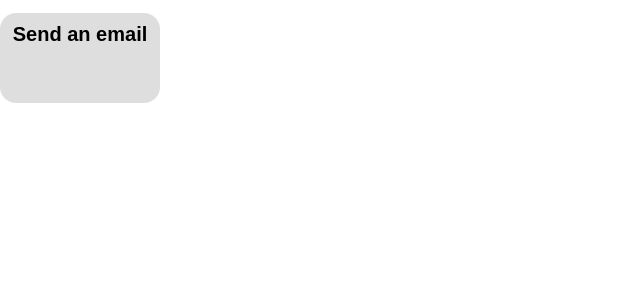
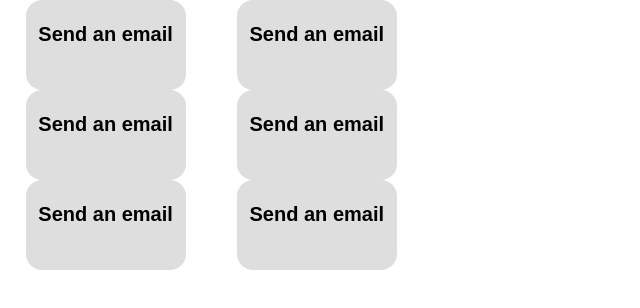
Before and after one commit to LenaWang03/TreeHacks-2024, a React (Vite) app in the folder client/: page / in a window 1280 px wide. Shown: the top 308 px of the page, without its empty margins (0-640 px from the left). Built offline with nearby package versions, Linux system fonts and the light colour scheme.

Commit message:
default prompts group

```diff
--- a/client/src/App.tsx
+++ b/client/src/App.tsx
@@ -1,8 +1,9 @@
-import DefaultPrompt from "./components/DefaultPrompt/DefaultPrompt";
+import DefaultPrompts from "./components/DefaultPrompts/DefaultPrompt/DefaultPrompts";
+
 function App() {
   return (
     <>
-      <DefaultPrompt />
+      <DefaultPrompts />
     </>
   );
 }
--- /dev/null
+++ b/client/src/components/DefaultPrompts/DefaultPrompt/DefaultPrompts.css
@@ -0,0 +1,7 @@
+.prompt-group {
+  display: flex;
+  width: 33%;
+  height: 30vh;
+  flex-wrap: wrap;
+  justify-content: space-around;
+}
--- /dev/null
+++ b/client/src/components/DefaultPrompts/DefaultPrompt/DefaultPrompts.tsx
@@ -0,0 +1,15 @@
+import "./DefaultPrompts.css";
+import DefaultPrompt from "../../DefaultPrompt/DefaultPrompt";
+
+export default function DefaultPrompts() {
+  return (
+    <div className="prompt-group">
+      <DefaultPrompt />
+      <DefaultPrompt />
+      <DefaultPrompt />
+      <DefaultPrompt />
+      <DefaultPrompt />
+      <DefaultPrompt />
+    </div>
+  );
+}
```
